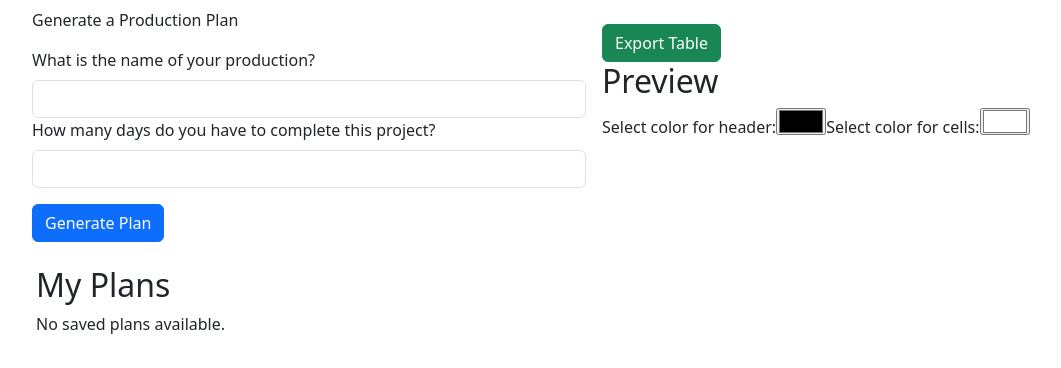
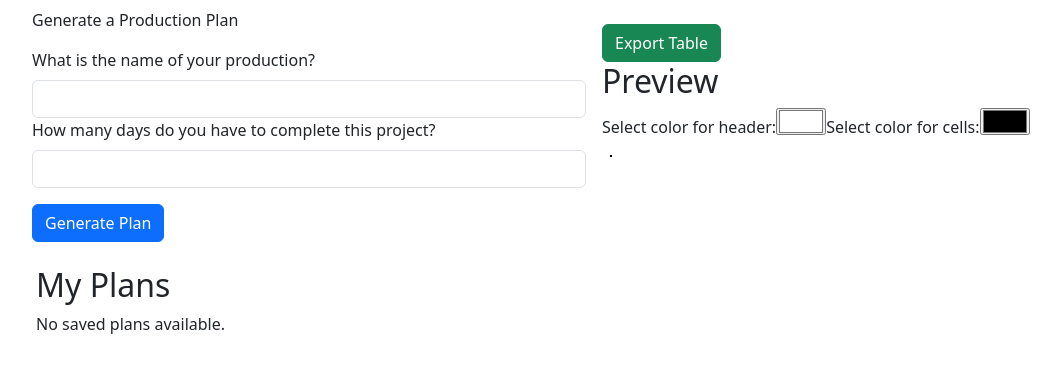
Before and after one commit to Abby-Dennin/Animation-Production-Plan-Generator, a React (Vite) app in the folder frontend/: page / in a window 1280 px wide. Shown: the top 368 px of the page, without its empty margins (46-1107 px from the left). Built offline with nearby package versions, Linux system fonts and the light colour scheme; the HTML template or start-up script is replaced by a standard one.

Commit message:
swapped preview colors for visibility

```diff
--- a/frontend/src/components/ParentComponent.tsx
+++ b/frontend/src/components/ParentComponent.tsx
@@ -4,8 +4,8 @@ import SavedPlans from "./SavedPlans";
 
 const ParentComponent = () => {
   const [savedPlans, setSavedPlans] = useState<any[]>([]);
-  const [headerColor, setHeaderColor] = useState("#000000");
-  const [cellColor, setCellColor] = useState("#ffffff");
+  const [headerColor, setHeaderColor] = useState("#ffffff");
+  const [cellColor, setCellColor] = useState("#000000");
 
   const onSavePlan = (plan: any) => {
     setSavedPlans([...savedPlans, plan]);
```
